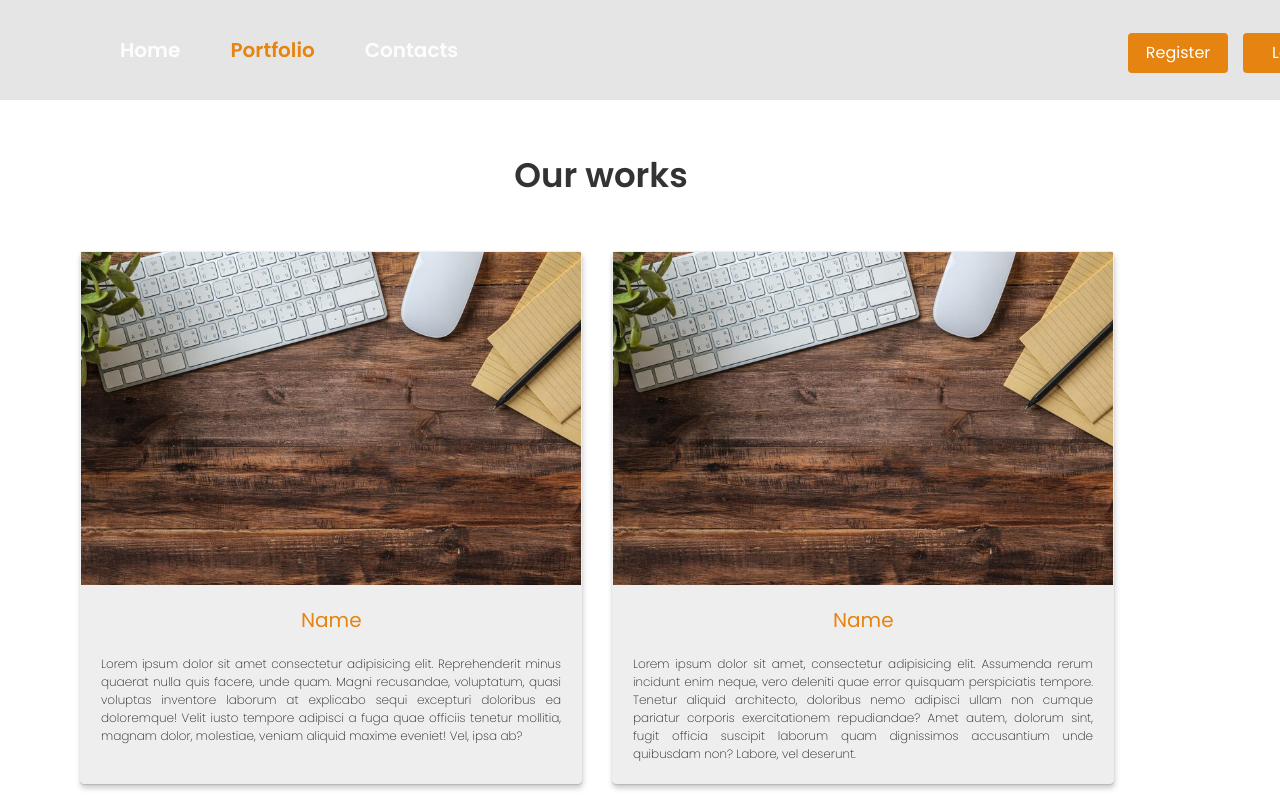
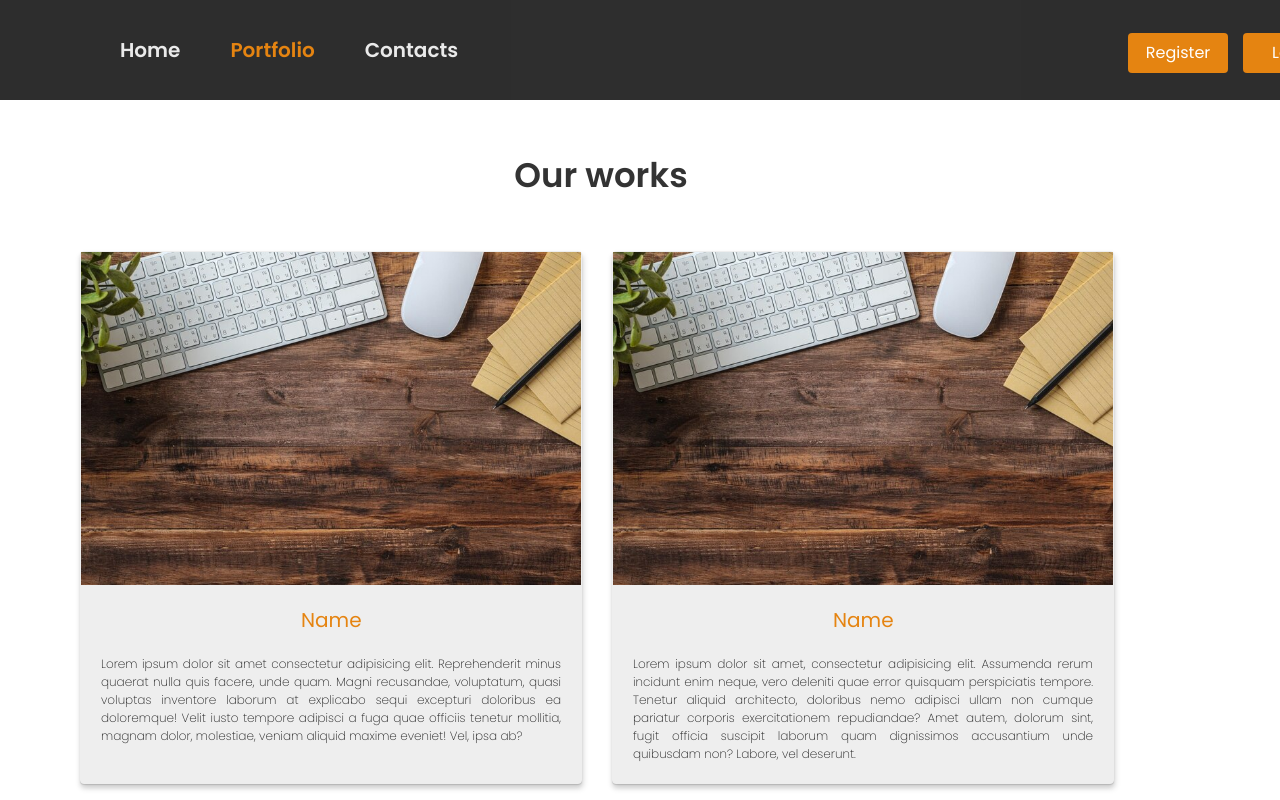
Before and after one commit to IraAkulova/Furniture-for-you, a React (Create React App) app: page /portfolio in a window 1280 px wide. Shown: the top 800 px of the page. Built offline with nearby package versions, Linux system fonts and the light colour scheme.

Commit message:
added darker header to portfolio

```diff
--- a/src/components/ourWorks/OurWorks.module.css
+++ b/src/components/ourWorks/OurWorks.module.css
@@ -1,5 +1,5 @@
 .worksContainer{
-    margin-top: 100px;
+    border-top: 100px solid rgba(0, 0, 0, 0.8);
     padding: 50px 80px 0px 80px;
 }
 .worksHeader{
```
